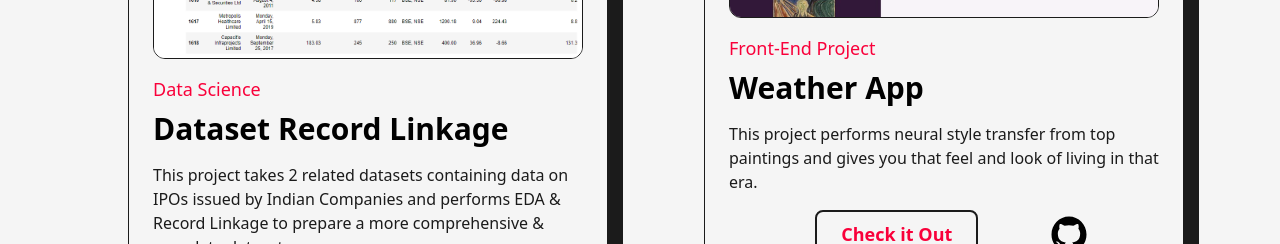
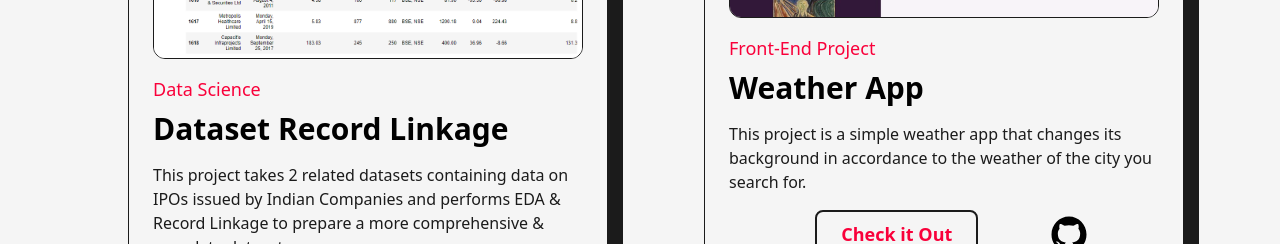
Before and after one commit to lapislazuli21/Portfolio_Website, a Next.js app: page /projects in a window 1280 px wide. Shown: the part 1140-1384 px from the top of the page. Built offline with nearby package versions, Linux system fonts and the light colour scheme.

Commit message:
Update projects.js
Added weather-app project

```diff
--- a/src/pages/projects.js
+++ b/src/pages/projects.js
@@ -84,7 +84,7 @@ const projects = () => {
                         <Project title="Dataset Record Linkage" summary="This project takes 2 related datasets containing data on IPOs issued by Indian Companies and performs EDA & Record Linkage to prepare a more comprehensive & complete dataset." link="https://github.com/lapislazuli21/Dataset_Record_Linkage" github="https://github.com/lapislazuli21/Dataset_Record_Linkage" type="Data Science" img={dts}/>
                     </div>
                     <div className="col-span-6 sm:col-span-12">
-                    <Project title="Weather App" summary="This project performs neural style transfer from top paintings and gives you that feel and look of living in that era." link="/" github="/" type="Front-End Project" img={plh}/>
+                    <Project title="Weather App" summary="This project is a simple weather app that changes its background in accordance to the weather of the city you search for." link="https://weather-app-dun-phi.vercel.app/" github="https://github.com/lapislazuli21/Weather_App" type="Front-End Project" img={plh}/>
                     </div>
                     <div className="col-span-12">
                     <FeaturedProject title="ExAncient"
```
